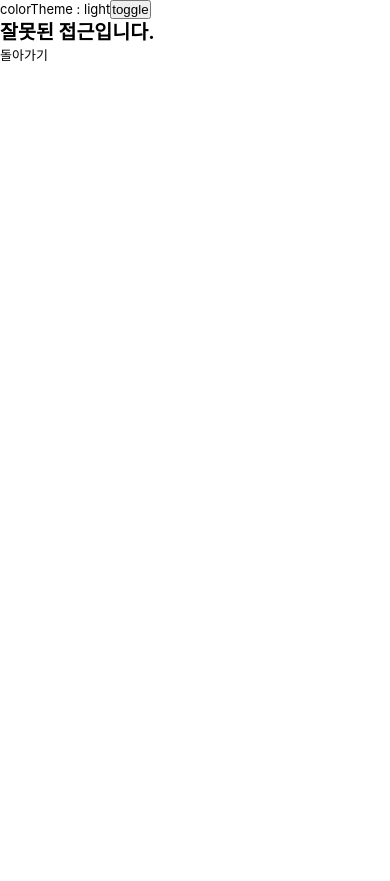
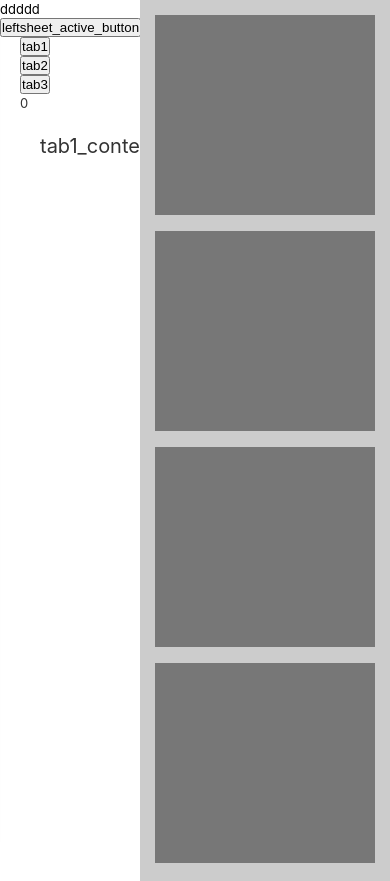
Before and after one commit to dev-hwon/basic, a React (Create React App) app: page /tabtest in a window 390 px wide. Before the commit the page ends 844 px from the top, so only its background shows below. Built offline with nearby package versions, Linux system fonts and the light colour scheme.

Commit message:
그리드 샘플

```diff
--- a/package.json
+++ b/package.json
@@ -13,10 +13,10 @@
     "@testing-library/jest-dom": "^5.16.5",
     "@testing-library/react": "^13.4.0",
     "@testing-library/user-event": "^13.5.0",
-    "moment": "^2.29.4",
     "react": "^18.2.0",
     "react-calendar": "^4.0.0",
     "react-dom": "^18.2.0",
+    "react-moment": "^1.1.3",
     "react-router-dom": "^6.8.0",
     "react-scripts": "5.0.1",
     "react-string-replace": "^1.1.0",
--- a/src/Common.css
+++ b/src/Common.css
@@ -458,7 +458,15 @@ textarea:focus:-ms-input-placeholder {color:transparent;}
 /* ----------------------------------------------------------------
         글로벌테마컬러
 -----------------------------------------------------------------*/
-/* .global_warp.dark {
+.global_wrap.default_theme {
+    --theme-bg1 : #eee;
+    --theme-bg2 : #fff;
+    --theme-fontcolor : #333;
+    --theme-shadow : 3px 3px 6px rgba(0,0,0,.2), -3px -3px 6px rgba(0,0,0,.2);
+    --theme-shadow-hover : 5px 5px 10px rgba(0,0,0,.4), -5px -5px 10px rgba(0,0,0,.4);
+    --theme-anchor : #ffc107;
+}
+.global_wrap.dark_theme {
     --theme-bg1 : #111;
     --theme-bg2 : #333;
     --theme-fontcolor : #fff;
@@ -466,56 +474,40 @@ textarea:focus:-ms-input-placeholder {color:transparent;}
     --theme-shadow-hover : 5px 5px 15px #141414, -5px -5px 15px #525252;
     --theme-anchor : #ffc107;
 }
-.global_warp.white {
-    --theme-bg1 : #eee;
-    --theme-bg2 : #fff;
-    --theme-fontcolor : #333;
-    --theme-shadow : 3px 3px 6px rgba(0,0,0,.2), -3px -3px 6px rgba(0,0,0,.2);
-    --theme-shadow-hover : 5px 5px 10px rgba(0,0,0,.4), -5px -5px 10px rgba(0,0,0,.4);
-    --theme-anchor : #ffc107;
-}
-.global_warp.blue {
+.global_wrap.blue_theme {
     --theme-bg1 : #3882b3;
     --theme-bg2 : #9dc5df;
     --theme-fontcolor : #fff;
     --theme-shadow :  3px 3px 6px rgba(0,0,0,.2), -3px -3px 6px rgba(0,0,0,.2);
     --theme-shadow-hover : 5px 5px 10px rgba(0,0,0,.4), -5px -5px 10px rgba(0,0,0,.4);
     --theme-anchor : #30a7f7;
-} */
+}
 /* ----------------------------------------------------------------
         글로벌레이아웃
 -----------------------------------------------------------------*/
-.global_warp {display:flex; flex-wrap:wrap;background-color: var(--theme-bg2);color: var(--theme-fontcolor);}
-.global_warp > div { flex:0 0 auto; }
-.global_warp .global_left {width: 250px; min-height:100vh; background-color: var(--theme-bg1); box-shadow: 0 0 6px 0 rgba(0,0,0,.01); transition: background-color .4s; position: sticky; top: 0; left: 0; z-index: 100; }
-.global_warp .global_right {width: calc(100% - 250px); min-height:100vh; padding:20px;}
+.global_wrap {display:flex; flex-wrap:wrap; width:100%; background-color: var(--theme-bg2);color: var(--theme-fontcolor); --global-left-width: 250px; --global-right-width: 250px; }
+.global_wrap > div { flex:0 0 auto; }
+.global_wrap .global_left { position: fixed; top: 0; left: 0;  width: var(--global-left-width); min-height:100vh; background-color: var(--theme-bg1); box-shadow: 0 0 6px 0 rgba(0,0,0,.01); transform: translateX(calc(var(--global-left-width) * -1)); ;transition: all .4s; z-index: 100; }
+.global_wrap .global_left.active {transform: translateX(0);}
 
+.global_wrap .global_right { position: fixed; top: 0; right: 0; padding:15px; width:var(--global-right-width); background-color: #ccc; z-index: 100;}
 
-.global_left .btn_sheet_controll {display: none; position:absolute; top:0; left:100%; width: 50px; border : none; background-color: var(--theme-bg1); padding: 7px 0; box-shadow: 3px 1px 3px 0 rgba(0,0,0,.25); transition: all .4s;}
-.global_left .btn_sheet_controll span {display: block; height: 4px; margin: 6px auto; background: var(--theme-fontcolor); width: 70%; border-radius: 2px; transition: all .4s;}
+.global_wrap .global_container { width: 100%; min-height:100vh; padding-left: 0; transition: all .36s;}
+.global_wrap .global_container.isLeftSheet { padding-left:var(--global-left-width); }
 
-.global_left.active { overflow-y: auto; overflow-x: hidden; }
-.global_left.active .btn_sheet_controll span:nth-child(1){transform: rotate(45deg) translate(7px, 7px)}
-.global_left.active .btn_sheet_controll span:nth-child(2){transform: translateX(100%); opacity: 0;}
-.global_left.active .btn_sheet_controll span:nth-child(3){transform: rotate(-45deg) translate(7px, -7px)}
-
-.global_warp .global_left.active .btn_sheet_controll {left:calc(100% - 50px);}
 @media (max-width:767px) {
-    .global_warp .global_left {position:fixed; width: 80vw; height:100%; min-height:100vh; transform: translateX(-100%); transition: all .4s}
-    .global_warp .global_left.active {transform: translateX(0);}
-    .global_warp .global_left .btn_sheet_controll {display:block;}
-
-    .global_warp .global_right {width: 100%; min-height: 100vh;}
+    .global_wrap {--global-left-width: 80vw;}
+    .global_wrap .global_container.isLeftSheet { padding-left: 0; }
 }
 
 
 /* ----------------------------------------------------------------
                        스크롤바
 -----------------------------------------------------------------*/
-::-webkit-scrollbar { width: 4px;}
+::-webkit-scrollbar { width: 8px; height:8px;}
 ::-webkit-scrollbar-track { background-color: #e1e1e1; -webkit-border-radius: 2px;border-radius: 2px;}
-::-webkit-scrollbar-thumb { background: var(--theme-anchor); -webkit-border-radius: 2px;border-radius: 2px;}
-::-webkit-scrollbar-button { display: block; height:20px;}
+::-webkit-scrollbar-thumb { /* background: var(--theme-anchor); */ background: #0d6efd; -webkit-border-radius: 2px;border-radius: 2px;}
+::-webkit-scrollbar-button { display: block; height:8px;}
 
 
 
@@ -531,3 +523,10 @@ textarea:focus:-ms-input-placeholder {color:transparent;}
   .wednesday {
     background: #ff9900!important;
   }
+
+  .tabContent > div {display: none; font-size: 20px; padding:20px;}
+  .tabContent > div.active {display: block;}
+
+
+  .container {padding:0 20px; margin:0;}
+  .testBox {width:100%; height:200px; background-color: #777;}
--- a/src/Init.jsx
+++ b/src/Init.jsx
@@ -10,34 +10,62 @@ import Main from "./pages/Main";
 import { useState, useEffect, useContext } from "react";
 import EmptyPage from "./pages/EmptyPage";
 import Leftsheet from "./components/Leftsheet";
+import Rightsheet from "./components/Rightsheet";
 import Board from "./pages/Board";
-import ColorThemeProvider, { ColorThemeContext } from "./context/ColorTheme";
-import Tabtest2 from "./pages/Tabtest2";
+import ColorThemeProvider, { useColorTheme } from "./context/ColorTheme";
+import Tabtest3 from "./pages/Tabtest3";
+import Header from "./components/Header";
+import Testgrid from "./pages/Testgrid";
+// import PageController from "./components/PageController";
 
 function Init() {
+  const [leftsheetActive, setLeftsheetActive] = useState(false);
+  const [rightsheetActive, setRightsheetActive] = useState(false);
+  const handleClickLeftsheet = () => {
+    setLeftsheetActive(!leftsheetActive);
+  };
+  const handleClickRightsheet = () => {
+    setRightsheetActive(!rightsheetActive);
+  };
   return (
     <ColorThemeProvider>
+      <Header></Header>
+      <div className="global_wrap default_theme">
         <BrowserRouter>
-        <Testdiv></Testdiv>
-        <Leftsheet></Leftsheet>
+          <button onClick={handleClickLeftsheet}>
+            leftsheet_active_button
+          </button>
+          <button onClick={handleClickRightsheet}>
+            rightsheet_active_button
+          </button>
+          <Leftsheet
+            active={leftsheetActive}
+            onoff={setLeftsheetActive}
+          ></Leftsheet>
+          <Rightsheet
+            active={rightsheetActive}
+            onoff={setRightsheetActive}
+          ></Rightsheet>
+
+          <div
+            className={
+              "global_container" + (leftsheetActive ? " isLeftSheet" : "")
+            }
+          >
+            <div className="container">
               <Routes>
-          <Route path="/" element={<Main></Main>} />
+                <Route path="/" element={<Testgrid></Testgrid>} />
+                {/* <Route path="/" element={<Main></Main>} /> */}
+                <Route path="/tabtest" element={<Tabtest3></Tabtest3>} />
                 <Route path="/board/:name" element={<Board></Board>} />
                 <Route path="*" element={<EmptyPage />} />
               </Routes>
+            </div>
+          </div>
         </BrowserRouter>
+      </div>
     </ColorThemeProvider>
   );
 }
 
 export default Init;
-
-function Testdiv() {
-  const { colortheme, toggleColorTheme } = useContext(ColorThemeContext);
-  return (
-    <div>
-      colorTheme : <span>{colortheme}</span>
-      <button onClick={() => toggleColorTheme()}> toggle</button>
-    </div>
-  );
-}
--- /dev/null
+++ b/src/components/Header.jsx
@@ -0,0 +1,5 @@
+import React from "react";
+
+export default function Header() {
+  return <header>ddddd</header>;
+}
--- /dev/null
+++ b/src/components/PageController.jsx
@@ -0,0 +1,15 @@
+//eslint-disable
+import { useColorTheme } from "../context/ColorTheme";
+export default function PageController() {
+  const { colortheme, toggleColorTheme } = useColorTheme();
+  return (
+    <div>
+      <h3>아직 어떻게 사용할지 고민중인페이지</h3>
+      colorTheme :{" "}
+      <span>
+        {colortheme === "default" ? "해" : colortheme === "dark" ? "달" : ""}
+      </span>
+      <button onClick={() => toggleColorTheme()}> toggle</button>
+    </div>
+  );
+}
--- /dev/null
+++ b/src/components/Rightsheet.jsx
@@ -0,0 +1,25 @@
+//eslint-disable
+import { Link, useParams } from "react-router-dom";
+import { useState } from "react";
+import { useColorTheme } from "../context/ColorTheme";
+
+export default function Rightsheet() {
+  return (
+    <div className="global_right">
+      <div className="col_wrap col_gap_16">
+        <div className="col col_12">
+          <div className="testBox"></div>
+        </div>
+        <div className="col col_12">
+          <div className="testBox"></div>
+        </div>
+        <div className="col col_12">
+          <div className="testBox"></div>
+        </div>
+        <div className="col col_12">
+          <div className="testBox"></div>
+        </div>
+      </div>
+    </div>
+  );
+}
--- a/src/context/ColorTheme.jsx
+++ b/src/context/ColorTheme.jsx
@@ -1,14 +1,16 @@
-import { createContext, useState } from "react";
+import { createContext, useContext, useState } from "react";
 
-export const ColorThemeContext = createContext();
+const ColorThemeContext = createContext();
 
 export default function ColorThemeProvider({ children }) {
   const [colortheme, setColorTheme] = useState("light");
   const toggleColorTheme = () =>
-    setColorTheme((mode) => (mode === "light" ? "dark" : "light"));
+    setColorTheme((mode) => (mode === "default" ? "dark" : "default"));
   return (
     <ColorThemeContext.Provider value={{ colortheme, toggleColorTheme }}>
       {children}
     </ColorThemeContext.Provider>
   );
 }
+
+export const useColorTheme = () => useContext(ColorThemeContext);
--- /dev/null
+++ b/src/pages/Tabtest3.jsx
@@ -0,0 +1,34 @@
+import React, { useState } from "react";
+import { useEffect } from "react";
+export default function Tabtest3() {
+  const [tabStatus, setTabStatus] = useState(0);
+
+  useEffect(() => {
+    setTabStatus(0);
+    return () => {
+      setTabStatus(0);
+    };
+  }, []);
+
+  return (
+    <div>
+      <ul>
+        <li>
+          <button onClick={() => setTabStatus(0)}>tab1</button>
+        </li>
+        <li>
+          <button onClick={() => setTabStatus(1)}>tab2</button>
+        </li>
+        <li>
+          <button onClick={() => setTabStatus(2)}>tab3</button>
+        </li>
+      </ul>
+      <div>{tabStatus}</div>
+      <div className="tabContent">
+        <div className={tabStatus === 0 ? "active" : "x"}>tab1_content</div>
+        <div className={tabStatus === 1 ? "active" : "x"}>tab2_content</div>
+        <div className={tabStatus === 2 ? "active" : "x"}>tab3_content</div>
+      </div>
+    </div>
+  );
+}
--- /dev/null
+++ b/src/pages/Testgrid.jsx
@@ -0,0 +1,47 @@
+import React from "react";
+
+export default function Testgrid() {
+  return (
+    <>
+      <div className="col_wrap col_gap_16">
+        <div className="col col_3">
+          <div className="testBox"></div>
+        </div>
+        <div className="col col_3">
+          <div className="testBox"></div>
+        </div>
+        <div className="col col_3">
+          <div className="testBox"></div>
+        </div>
+        <div className="col col_3">
+          <div className="testBox"></div>
+        </div>
+      </div>
+      <div className="col_wrap col_gap_16">
+        <div className="col col_4">
+          <div className="testBox"></div>
+        </div>
+        <div className="col col_4">
+          <div className="testBox"></div>
+        </div>
+        <div className="col col_4">
+          <div className="testBox"></div>
+        </div>
+      </div>
+      <div className="col_wrap col_gap_16">
+        <div className="col col_3">
+          <div className="testBox"></div>
+        </div>
+        <div className="col col_3">
+          <div className="testBox"></div>
+        </div>
+        <div className="col col_3">
+          <div className="testBox"></div>
+        </div>
+        <div className="col col_3">
+          <div className="testBox"></div>
+        </div>
+      </div>
+    </>
+  );
+}
```
Also changed, not shown: src/components/Leftsheet.jsx (+32 -2 lines), src/pages/Current.jsx (added, +8 -0 lines), src/pages/Main.jsx (+22 -14 lines), 1 other file (tests, documents, lock files or other folders). Lines whose indentation alone changed are shown as unchanged.
